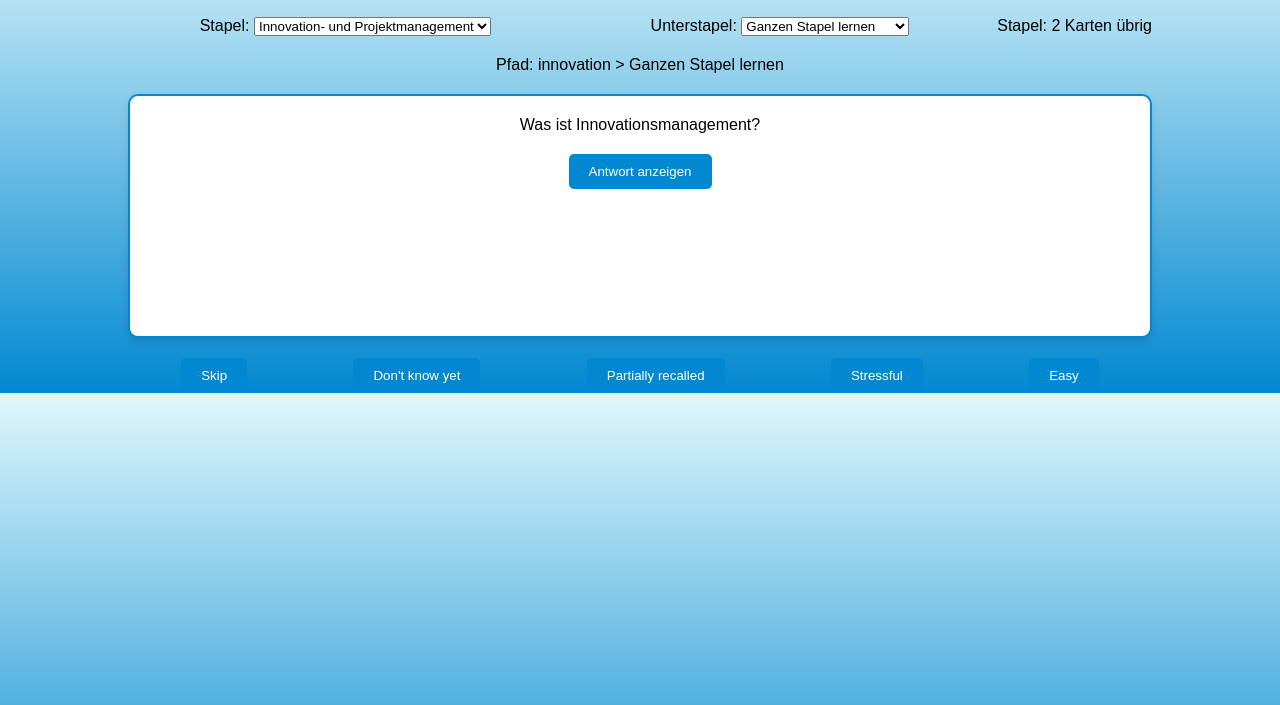
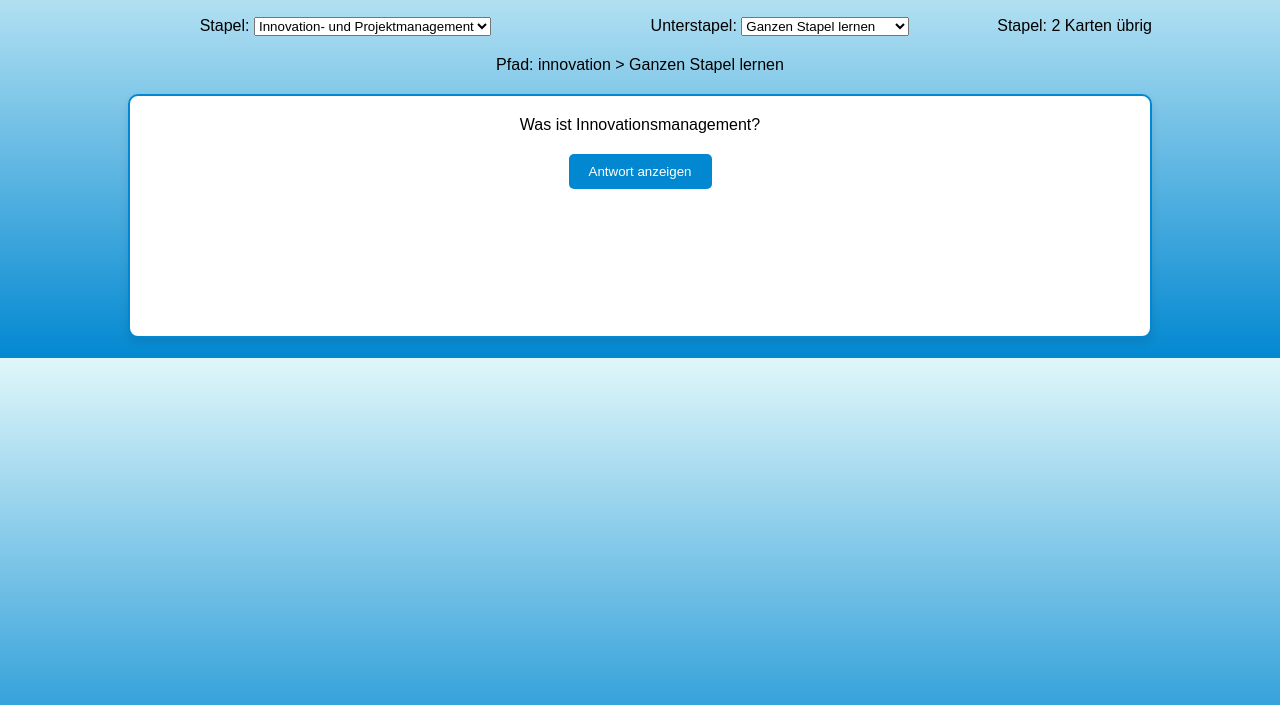
Before and after one commit to Lokruas/vitejs-vite-jo1twe, a plain HTML site: page Kartenabfrage.html in a window 1280 px wide. Shown: the part 95-800 px from the top of the page. Drawn offline with Linux system fonts and the light colour scheme.

Commit message:
Update Kartenabfrage.html

```diff
--- a/Kartenabfrage.html
+++ b/Kartenabfrage.html
@@ -35,7 +35,7 @@
             <div id="answer" style="display: none;">Antwort wird hier angezeigt</div>
             <button id="show-answer">Antwort anzeigen</button>
         </div>
-        <div class="buttons">
+        <div class="buttons" style="display: none;">
             <button class="rating" data-value="skip">Skip</button>
             <button class="rating" data-value="dontknow">Don't know yet</button>
             <button class="rating" data-value="partial">Partially recalled</button>
```
